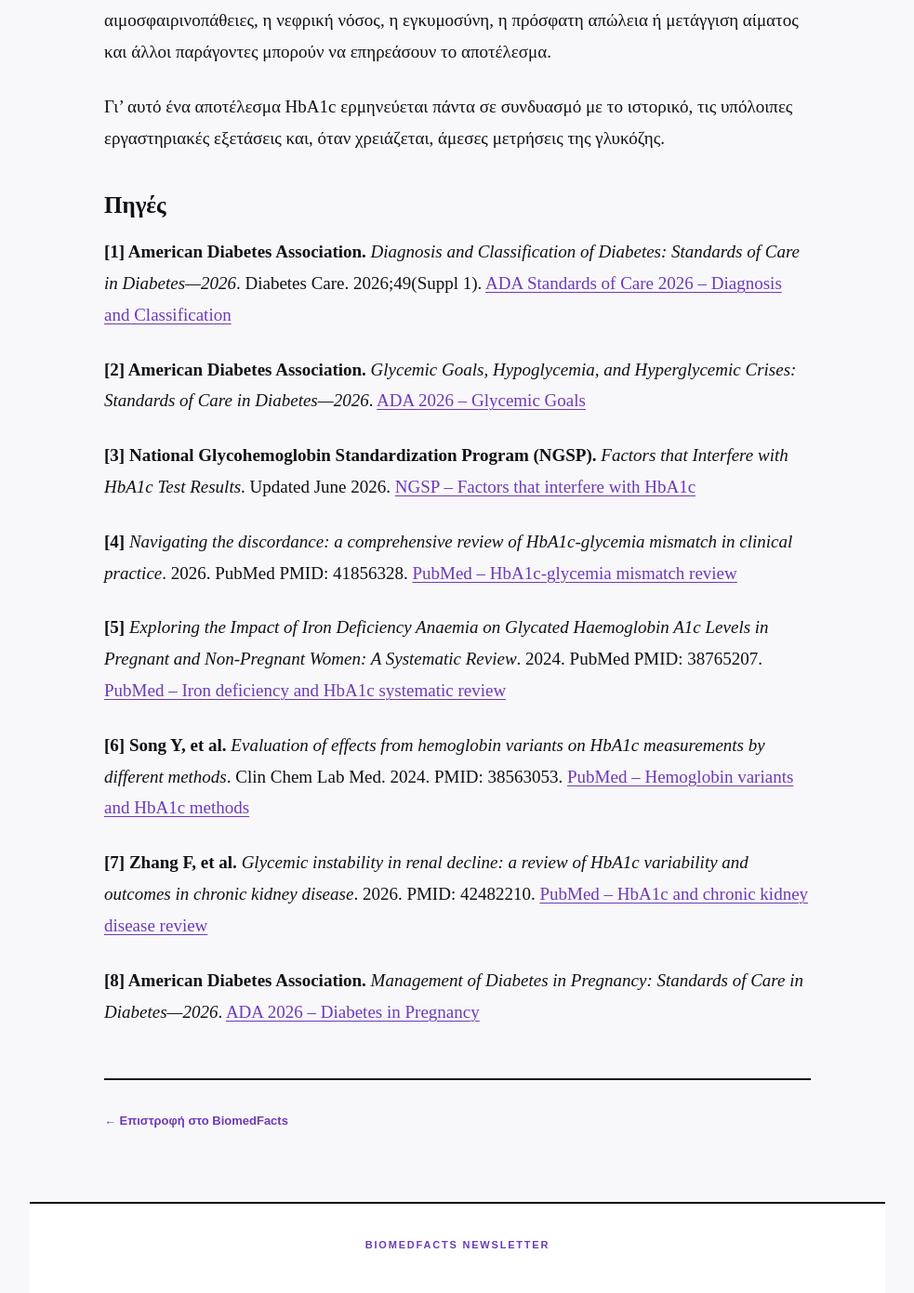
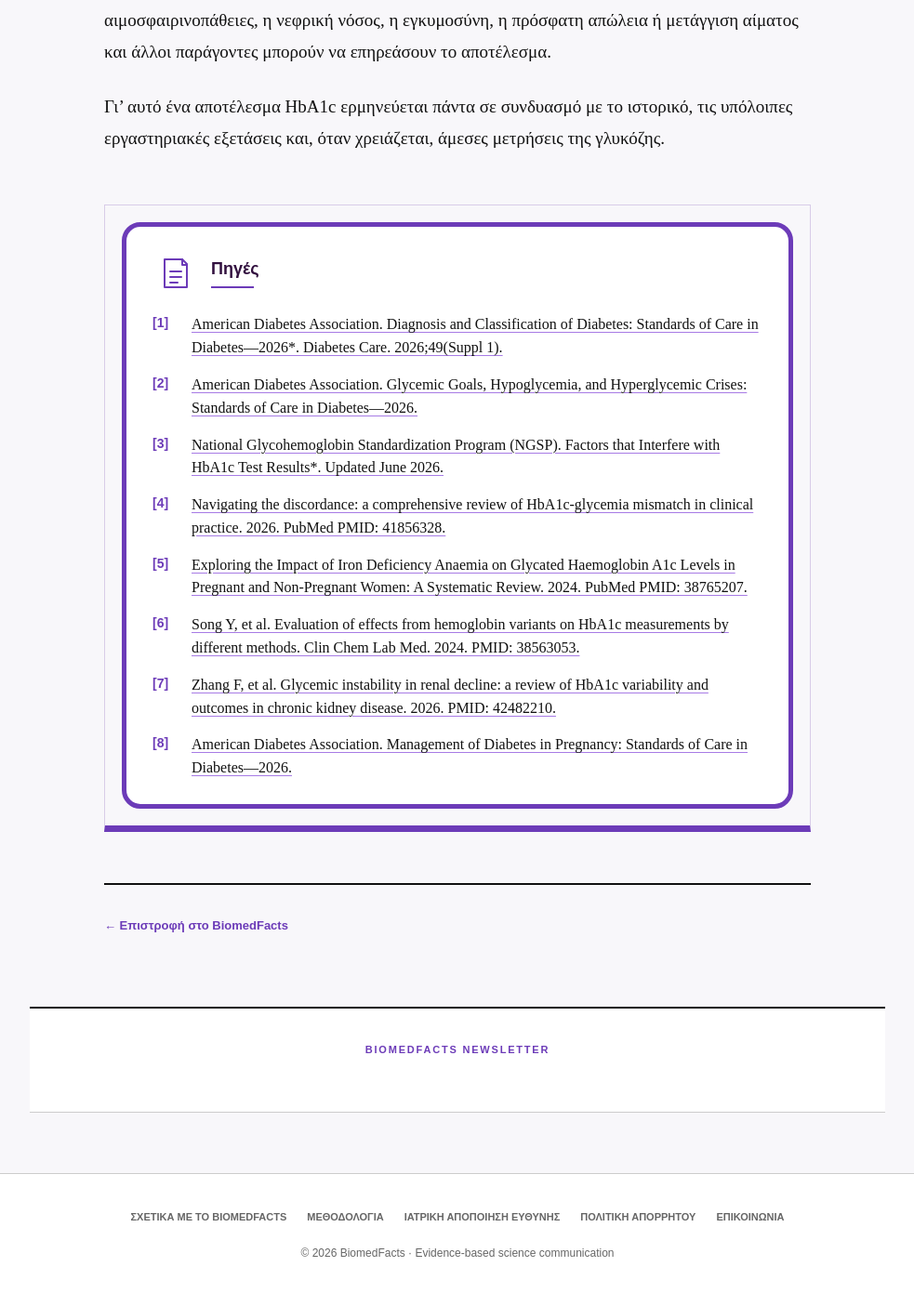
Before and after one commit to BiomedFacts/BiomedFacts, a Jekyll site: the page built from _posts/2026-09-19-glykozyliwmenh-aimosfairinh-hba1c-ti-deixnei-h-e3etash-kai-pws-ermhneyontai-oi-times.md, in a window 1280 px wide and 1400 px high, scrolled down 8762 px. Shown: the top 1391 px of the window at 93% size, without its empty margins (148-1131 px from the left). Built offline with Jekyll 4.4.1, drawn with Linux system fonts in a browser that asks for light colours; some of the changed lines change nothing that is shown.

Commit message:
Update _posts/2026-09-19-glykozyliwmenh-aimosfairinh-hba1c-ti-deixnei-h-e3etash-kai-pws-ermhneyontai-oi-times.md (via Pages CMS)

```diff
--- a/_posts/2026-09-19-glykozyliwmenh-aimosfairinh-hba1c-ti-deixnei-h-e3etash-kai-pws-ermhneyontai-oi-times.md
+++ b/_posts/2026-09-19-glykozyliwmenh-aimosfairinh-hba1c-ti-deixnei-h-e3etash-kai-pws-ermhneyontai-oi-times.md
@@ -20,6 +20,35 @@
   ερμηνεύεται απομονωμένα: αναιμίες, αιμοσφαιρινοπάθειες, μεταβολές στη διάρκεια
   ζωής των ερυθρών αιμοσφαιρίων, νεφρική νόσος, εγκυμοσύνη και άλλοι παράγοντες
   μπορούν να επηρεάσουν το αποτέλεσμα."
+sources:
+  - reference: "American Diabetes Association. Diagnosis and Classification of
+      Diabetes: Standards of Care in Diabetes—2026*. Diabetes Care.
+      2026;49(Suppl 1)."
+    url: https://diabetesjournals.org/care/article/49/Supplement_1/S27/163926/2-Diagnosis-and-Classification-of-Diabetes?utm
+  - reference: "American Diabetes Association. Glycemic Goals, Hypoglycemia, and
+      Hyperglycemic Crises: Standards of Care in Diabetes—2026."
+    url: https://diabetesjournals.org/care/article/49/Supplement_1/S132/163927/6-Glycemic-Goals-Hypoglycemia-and-Hyperglycemic?utm
+  - reference: National Glycohemoglobin Standardization Program (NGSP). Factors that
+      Interfere with HbA1c Test Results*. Updated June 2026.
+    url: https://ngsp.org/factors.asp?utm
+  - reference: "Navigating the discordance: a comprehensive review of HbA1c-glycemia
+      mismatch in clinical practice. 2026. PubMed PMID: 41856328."
+    url: https://pubmed.ncbi.nlm.nih.gov/41856328/?utm
+  - reference: "Exploring the Impact of Iron Deficiency Anaemia on Glycated
+      Haemoglobin A1c Levels in Pregnant and Non-Pregnant Women: A Systematic
+      Review. 2024. PubMed PMID: 38765207."
+    url: https://pubmed.ncbi.nlm.nih.gov/38765207/?utm
+  - reference: "Song Y, et al. Evaluation of effects from hemoglobin variants on
+      HbA1c measurements by different methods. Clin Chem Lab Med. 2024. PMID:
+      38563053."
+    url: https://pubmed.ncbi.nlm.nih.gov/38563053/?utm
+  - reference: "Zhang F, et al. Glycemic instability in renal decline: a review of
+      HbA1c variability and outcomes in chronic kidney disease. 2026. PMID:
+      42482210."
+    url: https://pubmed.ncbi.nlm.nih.gov/42482210/?utm
+  - reference: "American Diabetes Association. Management of Diabetes in Pregnancy:
+      Standards of Care in Diabetes—2026."
+    url: https://diabetesjournals.org/care/article/49/Supplement_1/S321/163918/15-Management-of-Diabetes-in-Pregnancy-Standards?utm
 ---
 Η **γλυκοζυλιωμένη αιμοσφαιρίνη** ή **HbA1c** είναι μία από τις σημαντικότερες εργαστηριακές εξετάσεις για την αξιολόγηση της γλυκόζης στο αίμα.
 
@@ -186,21 +215,3 @@
 Ωστόσο, η HbA1c δεν πρέπει να ερμηνεύεται ως ένας αριθμός αποκομμένος από το υπόλοιπο κλινικό πλαίσιο. Η διάρκεια ζωής των ερυθρών αιμοσφαιρίων, η αναιμία, η σιδηροπενία, οι αιμοσφαιρινοπάθειες, η νεφρική νόσος, η εγκυμοσύνη, η πρόσφατη απώλεια ή μετάγγιση αίματος και άλλοι παράγοντες μπορούν να επηρεάσουν το αποτέλεσμα.
 
 Γι' αυτό ένα αποτέλεσμα HbA1c ερμηνεύεται πάντα σε συνδυασμό με το ιστορικό, τις υπόλοιπες εργαστηριακές εξετάσεις και, όταν χρειάζεται, άμεσες μετρήσεις της γλυκόζης.
-
-### Πηγές
-
-**[1] American Diabetes Association.** *Diagnosis and Classification of Diabetes: Standards of Care in Diabetes—2026*. Diabetes Care. 2026;49(Suppl 1). [ADA Standards of Care 2026 – Diagnosis and Classification](https://diabetesjournals.org/care/article/49/Supplement_1/S27/163926/2-Diagnosis-and-Classification-of-Diabetes?utm)
-
-**[2] American Diabetes Association.** *Glycemic Goals, Hypoglycemia, and Hyperglycemic Crises: Standards of Care in Diabetes—2026*. [ADA 2026 – Glycemic Goals](https://diabetesjournals.org/care/article/49/Supplement_1/S132/163927/6-Glycemic-Goals-Hypoglycemia-and-Hyperglycemic?utm)
-
-**[3] National Glycohemoglobin Standardization Program (NGSP).** *Factors that Interfere with HbA1c Test Results*. Updated June 2026. [NGSP – Factors that interfere with HbA1c](https://ngsp.org/factors.asp?utm)
-
-**[4]** *Navigating the discordance: a comprehensive review of HbA1c-glycemia mismatch in clinical practice*. 2026. PubMed PMID: 41856328. [PubMed – HbA1c-glycemia mismatch review](https://pubmed.ncbi.nlm.nih.gov/41856328/?utm)
-
-**[5]** *Exploring the Impact of Iron Deficiency Anaemia on Glycated Haemoglobin A1c Levels in Pregnant and Non-Pregnant Women: A Systematic Review*. 2024. PubMed PMID: 38765207. [PubMed – Iron deficiency and HbA1c systematic review](https://pubmed.ncbi.nlm.nih.gov/38765207/?utm)
-
-**[6] Song Y, et al.** *Evaluation of effects from hemoglobin variants on HbA1c measurements by different methods*. Clin Chem Lab Med. 2024. PMID: 38563053. [PubMed – Hemoglobin variants and HbA1c methods](https://pubmed.ncbi.nlm.nih.gov/38563053/?utm)
-
-**[7] Zhang F, et al.** *Glycemic instability in renal decline: a review of HbA1c variability and outcomes in chronic kidney disease*. 2026. PMID: 42482210. [PubMed – HbA1c and chronic kidney disease review](https://pubmed.ncbi.nlm.nih.gov/42482210/?utm)
-
-**[8] American Diabetes Association.** *Management of Diabetes in Pregnancy: Standards of Care in Diabetes—2026*. [ADA 2026 – Diabetes in Pregnancy](https://diabetesjournals.org/care/article/49/Supplement_1/S321/163918/15-Management-of-Diabetes-in-Pregnancy-Standards?utm)
```
